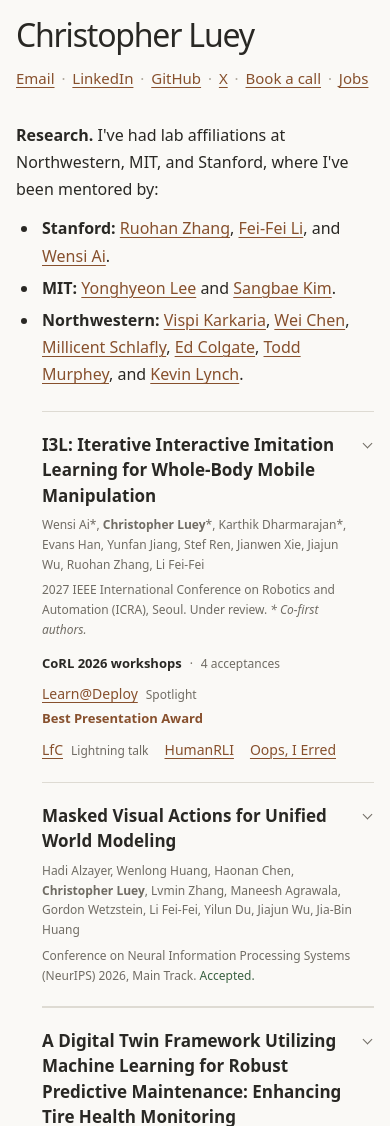
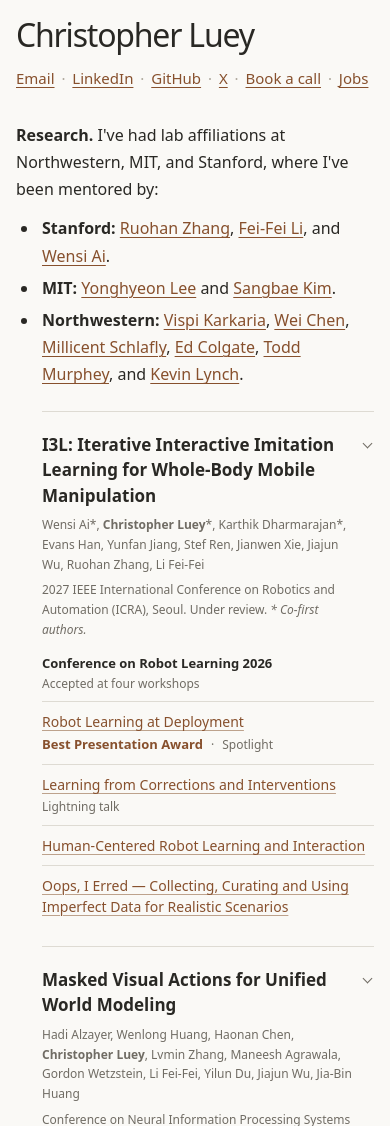
Before and after one commit to ChristopherLuey/christopherluey.github.io, a website: page index.html in a window 390 px wide. Shown: the top 1126 px of the page. Drawn offline with Linux system fonts and the light colour scheme; no server answers.

Commit message:
Present full workshop titles in responsive publication rows

```diff
--- a/index.html
+++ b/index.html
@@ -4,7 +4,7 @@
 <meta charset="utf-8">
 <meta name="viewport" content="width=device-width, initial-scale=1">
 <title>Christopher Luey</title>
-<link rel="stylesheet" href="style.css?v=workshops-refined-27">
+<link rel="stylesheet" href="style.css?v=workshops-full-28">
 </head>
 <body>
 <main>
@@ -26,16 +26,19 @@
       <span class="v">2027 IEEE International Conference on Robotics and Automation (ICRA), Seoul. Under review. <i>* Co-first authors.</i></span>
     </span><span class="chev" aria-hidden="true"></span>
   </button>
-  <div class="workshop-recognition" aria-labelledby="i3l-workshops-heading">
-    <p class="workshop-heading" id="i3l-workshops-heading"><b>CoRL 2026 workshops</b><span>4 acceptances</span></p>
-    <ul class="workshop-list" role="list">
-      <li class="workshop-featured">
-        <span class="workshop-venue"><a href="https://learn-at-deploy.github.io/" target="_blank" rel="noopener">Learn@Deploy</a><span class="workshop-format">Spotlight</span></span>
-        <strong class="workshop-award">Best Presentation Award</strong>
+  <div class="workshop-recognition">
+    <p class="workshop-heading" id="i3l-workshops-heading"><b>Conference on Robot Learning 2026</b><span>Accepted at four workshops</span></p>
+    <ul class="workshop-list" role="list" aria-labelledby="i3l-workshops-heading">
+      <li>
+        <a href="https://learn-at-deploy.github.io/" target="_blank" rel="noopener">Robot Learning at Deployment</a>
+        <span class="workshop-notes"><strong>Best Presentation Award</strong><span>Spotlight</span></span>
       </li>
-      <li><a href="https://sites.google.com/view/lfcworkshopcorl2026/home" target="_blank" rel="noopener" aria-label="Learning from Corrections and Interventions (LfC)">LfC</a><span class="workshop-format">Lightning talk</span></li>
-      <li><a href="https://hc-robot-learning.github.io/" target="_blank" rel="noopener" aria-label="Human-Centered Robot Learning and Interaction (HumanRLI)">HumanRLI</a></li>
-      <li><a href="https://workshop.oopsie-data.com/" target="_blank" rel="noopener">Oops, I Erred</a></li>
+      <li>
+        <a href="https://sites.google.com/view/lfcworkshopcorl2026/home" target="_blank" rel="noopener">Learning from Corrections and Interventions</a>
+        <span class="workshop-notes">Lightning talk</span>
+      </li>
+      <li><a href="https://hc-robot-learning.github.io/" target="_blank" rel="noopener">Human-Centered Robot Learning and Interaction</a></li>
+      <li><a href="https://workshop.oopsie-data.com/" target="_blank" rel="noopener">Oops, I Erred — Collecting, Curating and Using Imperfect Data for Realistic Scenarios</a></li>
     </ul>
   </div>
   <div class="acc-body" id="i3l-body"><div class="acc-inner">
--- a/style.css
+++ b/style.css
@@ -110,19 +110,23 @@ button:focus-visible, a:focus-visible { outline: 2px solid var(--accent); outlin
 
 .contact-photo { display: block; width: 640px; max-width: 100%; height: auto; margin: 0; border-radius: 3px; }
 
-/* Workshop honors stay attached to their venue within the paper entry. */
-.workshop-recognition { margin: -6px 0 20px; font-size: .875rem; line-height: 1.5; }
-.workshop-heading { display: flex; flex-wrap: wrap; align-items: baseline; gap: 2px 8px; margin: 0 0 8px; font-size: .8125rem; }
+/* Full workshop titles form a compact list within the publication. */
+.workshop-recognition { max-width: 56rem; margin: -6px 0 20px; font-size: .875rem; line-height: 1.5; }
+.workshop-heading { display: flex; flex-wrap: wrap; justify-content: space-between; align-items: baseline; gap: 3px 16px; margin: 0 0 8px; font-size: .8125rem; }
 .workshop-heading b { font-weight: 600; }
 .workshop-heading > span { color: var(--muted); font-size: .75rem; }
-.workshop-heading > span::before { content: '\00b7'; margin-inline-end: 8px; }
-.workshop-list { display: flex; flex-wrap: wrap; align-items: baseline; gap: 6px 20px; list-style: none; margin: 0; padding: 0; }
-.workshop-list li, .workshop-venue { display: flex; flex-wrap: wrap; align-items: baseline; gap: 3px 8px; min-width: 0; max-width: 100%; margin: 0; padding: 0; }
-.workshop-list a { padding: 2px 0; max-width: 100%; overflow-wrap: anywhere; }
-.workshop-list .workshop-featured { flex-basis: 100%; column-gap: 16px; margin-bottom: 2px; }
-.workshop-format { color: var(--muted); font-size: .75rem; }
-.workshop-award { color: var(--accent); font-size: .8125rem; font-weight: 650; }
-@media (max-width: 540px) {
-  .workshop-list { column-gap: 16px; }
-  .workshop-award { flex-basis: 100%; }
+.workshop-list { list-style: none; margin: 0; padding: 0; border-top: 1px solid var(--line); }
+.workshop-list li { display: grid; grid-template-columns: minmax(0, 1fr) auto; align-items: baseline; gap: 3px 24px; margin: 0; padding: 9px 0; }
+.workshop-list li + li { border-top: 1px solid var(--line); }
+.workshop-list a { min-width: 0; overflow-wrap: anywhere; text-decoration-color: #bda28c; }
+.workshop-list a:hover { text-decoration-color: currentColor; }
+.workshop-list li > a:last-child { grid-column: 1 / -1; }
+.workshop-notes { display: flex; flex-wrap: wrap; justify-content: flex-end; align-items: baseline; gap: 2px 8px; color: var(--muted); font-size: .75rem; text-align: right; }
+.workshop-notes strong { color: var(--accent); font-size: .8125rem; font-weight: 650; }
+.workshop-notes strong + span::before { content: '\00b7'; margin-inline-end: 8px; }
+@media (max-width: 700px) {
+  .workshop-heading { display: block; }
+  .workshop-heading > span { display: block; margin-top: 2px; }
+  .workshop-list li { grid-template-columns: minmax(0, 1fr); }
+  .workshop-notes { justify-content: flex-start; text-align: left; }
 }
```
